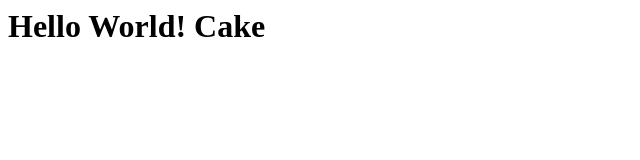
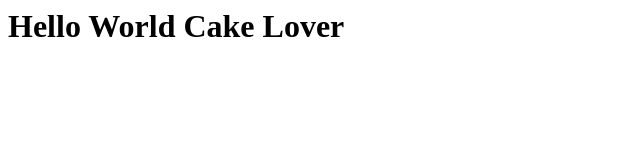
Before and after one commit to promyok/Mygit, a plain HTML site: page index.html in a window 1280 px wide. Shown: the whole page, without its empty margins (0-640 px from the left). Drawn offline with Linux system fonts and the light colour scheme.

Commit message:
change name

```diff
--- a/index.html
+++ b/index.html
@@ -7,7 +7,7 @@
 </title>
 </head>
 <body>
-	<h1>Hello World! Cake</h1>
+	<h1>Hello World Cake Lover</h1>
 
 </body>
 </html>
```
